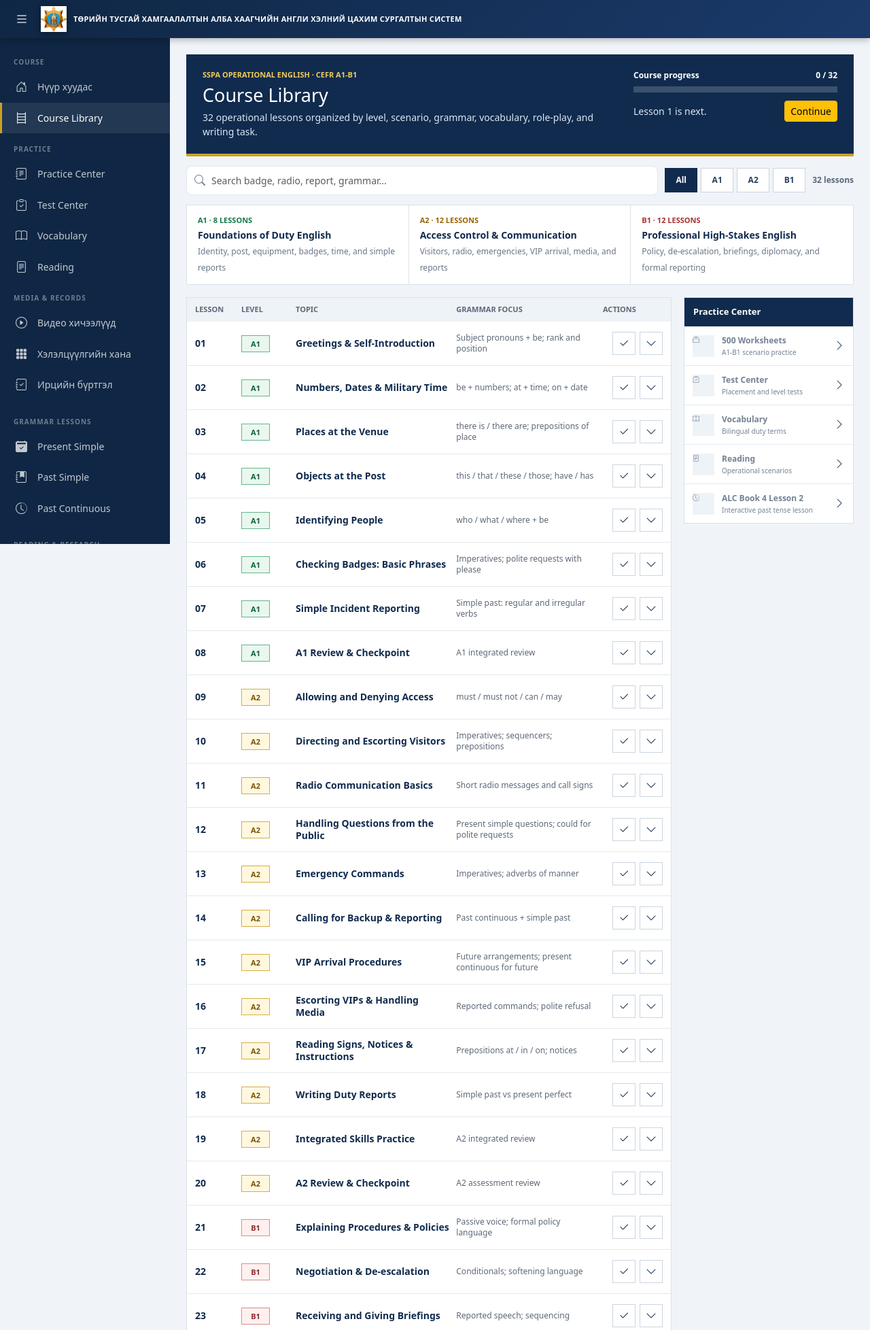
After one commit to Erkhem-Tur/sspa400-public, a Django app: page /course/ in a window 1280 px wide. The commit adds this page. Shown: the top 1956 px of the page at 68% size. Run offline with Django 5.2, Linux system fonts and the light colour scheme; data comes from the database, SQL or seed files in the repository; data that the repository does not hold is empty.

Commit message:
Organize LMS into course and practice libraries

```diff
--- a/config/urls.py
+++ b/config/urls.py
@@ -13,6 +13,7 @@ urlpatterns = [
     path('api/quiz/submit/', views.submit_quiz, name='submit_quiz'),
     path('api/study/time/', views.track_study_time, name='track_study_time'),
     path('profile/', views.profile_view, name='profile'),
+    path('course/', views.course_library_view, name='course_library'),
     path('worksheets/', views.worksheets_view, name='worksheets'),
     path('departments/', views.department_view, name='departments'),
     path('videos/', views.videos_view, name='videos'),
--- /dev/null
+++ b/lms/static/lms/course_library.js
@@ -0,0 +1,95 @@
+(function () {
+  'use strict';
+
+  const root = document.getElementById('courseLibrary');
+  if (!root) return;
+
+  const rows = Array.from(document.querySelectorAll('.course-row'));
+  const storageKey = 'sspa-course-library-complete';
+  let completed;
+  try {
+    completed = new Set(JSON.parse(localStorage.getItem(storageKey) || '[]').map(Number));
+  } catch (error) {
+    completed = new Set();
+  }
+  const requestedLevel = new URLSearchParams(window.location.search).get('level');
+  let activeLevel = ['A1', 'A2', 'B1'].includes(requestedLevel) ? requestedLevel : 'all';
+
+  function saveCompleted() {
+    localStorage.setItem(storageKey, JSON.stringify(Array.from(completed).sort((a, b) => a - b)));
+  }
+
+  function updateProgress() {
+    const count = completed.size;
+    const percent = Math.round((count / rows.length) * 100);
+    document.getElementById('courseProgressText').textContent = `${count} / ${rows.length}`;
+    document.getElementById('courseProgressFill').style.width = `${percent}%`;
+    document.querySelector('.course-progress-track').setAttribute('aria-valuenow', String(count));
+    const next = rows.find((row) => !completed.has(Number(row.dataset.number)));
+    document.getElementById('courseProgressNote').textContent = next ? `Lesson ${next.dataset.number} is next.` : 'Course complete.';
+    document.querySelectorAll('[data-complete-lesson]').forEach((button) => {
+      button.classList.toggle('is-done', completed.has(Number(button.dataset.completeLesson)));
+    });
+  }
+
+  function applyFilters() {
+    const query = document.getElementById('courseSearch').value.toLowerCase().trim();
+    let visible = 0;
+    rows.forEach((row) => {
+      const levelMatch = activeLevel === 'all' || row.dataset.level === activeLevel;
+      const searchMatch = !query || row.dataset.search.includes(query);
+      const show = levelMatch && searchMatch;
+      row.hidden = !show;
+      if (show) visible += 1;
+    });
+    document.getElementById('courseVisibleCount').textContent = `${visible} lesson${visible === 1 ? '' : 's'}`;
+    document.getElementById('courseEmpty').style.display = visible ? 'none' : 'block';
+  }
+
+  function toggleDetail(number, forceOpen) {
+    const detail = document.getElementById(`course-detail-${number}`);
+    const button = document.querySelector(`[data-expand-lesson="${number}"]`);
+    const open = typeof forceOpen === 'boolean' ? forceOpen : !detail.classList.contains('open');
+    detail.classList.toggle('open', open);
+    button.setAttribute('aria-expanded', String(open));
+  }
+
+  document.querySelectorAll('.course-filter').forEach((button) => {
+    const selected = button.dataset.level === activeLevel;
+    button.classList.toggle('active', selected);
+    button.addEventListener('click', () => {
+      activeLevel = button.dataset.level;
+      document.querySelectorAll('.course-filter').forEach((item) => item.classList.toggle('active', item === button));
+      applyFilters();
+    });
+  });
+
+  document.getElementById('courseSearch').addEventListener('input', applyFilters);
+  document.querySelectorAll('[data-expand-lesson]').forEach((button) => {
+    button.addEventListener('click', () => toggleDetail(button.dataset.expandLesson));
+  });
+  document.querySelectorAll('[data-complete-lesson]').forEach((button) => {
+    button.addEventListener('click', () => {
+      const number = Number(button.dataset.completeLesson);
+      if (completed.has(number)) completed.delete(number); else completed.add(number);
+      saveCompleted();
+      updateProgress();
+    });
+  });
+
+  document.getElementById('continueCourse').addEventListener('click', () => {
+    const next = rows.find((row) => !completed.has(Number(row.dataset.number)) && !row.hidden);
+    if (!next) return;
+    toggleDetail(next.dataset.number, true);
+    next.scrollIntoView({ behavior: 'smooth', block: 'center' });
+  });
+
+  const lessonParam = Number(new URLSearchParams(window.location.search).get('lesson'));
+  if (lessonParam && document.getElementById(`course-lesson-${lessonParam}`)) {
+    toggleDetail(lessonParam, true);
+    document.getElementById(`course-lesson-${lessonParam}`).scrollIntoView({ block: 'center' });
+  }
+
+  updateProgress();
+  applyFilters();
+}());
--- a/lms/templates/lms/base.html
+++ b/lms/templates/lms/base.html
@@ -224,12 +224,19 @@
 <!-- SIDEBAR -->
 <aside class="app-sidebar" id="sidebar">
   <nav class="sidebar-nav">
-    <div class="sidebar-title">Үндсэн цэс</div>
+    <div class="sidebar-title">Course</div>
     <a href="{% url 'dashboard' %}" class="{% if request.resolver_match.url_name == 'dashboard' %}active{% endif %}">
       <i class="bi bi-house-door"></i> Нүүр хуудас
     </a>
+    <a href="{% url 'course_library' %}" class="{% if request.resolver_match.url_name == 'course_library' %}active{% endif %}">
+      <i class="bi bi-bookshelf"></i> Course Library
+    </a>
+    <div class="sidebar-title">Practice</div>
     <a href="{% url 'worksheets' %}" class="{% if request.resolver_match.url_name == 'worksheets' and not request.GET.tab %}active{% endif %}">
-      <i class="bi bi-journal-text"></i> Worksheets &amp; Tests
+      <i class="bi bi-journal-text"></i> Practice Center
+    </a>
+    <a href="{% url 'worksheets' %}?tab=tests" class="{% if request.resolver_match.url_name == 'worksheets' and request.GET.tab == 'tests' %}active{% endif %}">
+      <i class="bi bi-clipboard-check"></i> Test Center
     </a>
     <a href="{% url 'worksheets' %}?tab=vocabulary" class="{% if request.resolver_match.url_name == 'worksheets' and request.GET.tab == 'vocabulary' %}active{% endif %}">
       <i class="bi bi-book"></i> Vocabulary
@@ -237,6 +244,7 @@
     <a href="{% url 'worksheets' %}?tab=reading" class="{% if request.resolver_match.url_name == 'worksheets' and request.GET.tab == 'reading' %}active{% endif %}">
       <i class="bi bi-file-text"></i> Reading
     </a>
+    <div class="sidebar-title">Media &amp; Records</div>
     <a href="{% url 'videos' %}" class="{% if request.resolver_match.url_name == 'videos' %}active{% endif %}">
       <i class="bi bi-play-circle"></i> Видео хичээлүүд
     </a>
--- /dev/null
+++ b/lms/templates/lms/course_library.html
@@ -0,0 +1,188 @@
+{% extends 'lms/base.html' %}
+{% load static %}
+
+{% block title %}SSPA Operational English Course Library{% endblock %}
+
+{% block extra_head %}
+<style>
+  .course-shell { max-width: 1120px; margin: 0 auto; color: #172033; }
+  .course-head { display: grid; grid-template-columns: 1fr 300px; gap: 24px; padding: 22px 24px; background: #102b4e; color: #fff; border-bottom: 4px solid #c9a227; }
+  .course-kicker { color: #f2cb58; font-size: 11px; font-weight: 900; text-transform: uppercase; }
+  .course-head h1 { font-size: 27px; margin: 5px 0 6px; letter-spacing: 0; }
+  .course-head p { margin: 0; color: #dce6f2; font-size: 14px; }
+  .course-progress-label { display: flex; justify-content: space-between; font-size: 12px; font-weight: 800; margin-bottom: 7px; }
+  .course-progress-track { height: 9px; background: rgba(255,255,255,.18); overflow: hidden; }
+  .course-progress-fill { height: 100%; width: 0; background: #f2cb58; transition: width .2s ease; }
+  .course-progress-actions { display: flex; justify-content: space-between; align-items: center; gap: 10px; margin-top: 12px; }
+  .course-progress-actions small { color: #dce6f2; }
+
+  .course-toolbar { display: grid; grid-template-columns: minmax(220px, 1fr) auto auto; gap: 10px; align-items: center; padding: 14px 0; border-bottom: 1px solid #dbe2ea; }
+  .course-search { position: relative; }
+  .course-search i { position: absolute; left: 12px; top: 50%; transform: translateY(-50%); color: #748194; }
+  .course-search input { padding-left: 36px; }
+  .course-filters { display: flex; gap: 5px; }
+  .course-filter { border: 1px solid #cbd5df; background: #fff; color: #29415d; min-width: 48px; padding: 8px 10px; font-size: 12px; font-weight: 900; }
+  .course-filter.active { background: #102b4e; color: #fff; border-color: #102b4e; }
+  .course-visible-count { color: #5d6878; font-size: 12px; font-weight: 800; white-space: nowrap; }
+
+  .module-map { display: grid; grid-template-columns: repeat(3, 1fr); border: 1px solid #dbe2ea; border-top: 0; }
+  .module-band { padding: 14px 16px; border-right: 1px solid #dbe2ea; background: #fff; }
+  .module-band:last-child { border-right: 0; }
+  .module-level { font-size: 11px; font-weight: 900; text-transform: uppercase; }
+  .module-band strong { display: block; color: #102b4e; font-size: 14px; margin-top: 3px; }
+  .module-band span { color: #697688; font-size: 12px; }
+  .module-a1 .module-level { color: #16794b; }
+  .module-a2 .module-level { color: #9a6500; }
+  .module-b1 .module-level { color: #a83232; }
+
+  .catalog-layout { display: grid; grid-template-columns: minmax(0, 1fr) 250px; gap: 18px; margin-top: 18px; align-items: start; }
+  .catalog-panel { border: 1px solid #dbe2ea; background: #fff; }
+  .catalog-header { display: grid; grid-template-columns: 58px 70px minmax(180px, 1.1fr) minmax(180px, 1fr) 88px; gap: 10px; align-items: center; padding: 9px 12px; background: #eef3f8; color: #5d6878; font-size: 11px; font-weight: 900; text-transform: uppercase; }
+  .course-row { border-top: 1px solid #e3e8ee; }
+  .course-row:first-of-type { border-top: 0; }
+  .course-summary { display: grid; grid-template-columns: 58px 70px minmax(180px, 1.1fr) minmax(180px, 1fr) 88px; gap: 10px; align-items: center; padding: 11px 12px; min-height: 64px; }
+  .course-summary:hover { background: #f7f9fb; }
+  .lesson-number { color: #102b4e; font-size: 14px; font-weight: 900; }
+  .level-badge { display: inline-flex; align-items: center; justify-content: center; width: 42px; height: 25px; font-size: 11px; font-weight: 900; border: 1px solid; }
+  .level-a1 { color: #0b6138; border-color: #65b58b; background: #e9f7ef; }
+  .level-a2 { color: #7a5100; border-color: #d6ad44; background: #fff8df; }
+  .level-b1 { color: #8f2929; border-color: #d88d8d; background: #fff0f0; }
+  .lesson-title { color: #102b4e; font-size: 14px; font-weight: 900; line-height: 1.3; }
+  .lesson-grammar { color: #5d6878; font-size: 12px; line-height: 1.35; }
+  .row-actions { display: flex; justify-content: flex-end; gap: 6px; }
+  .row-icon-btn { width: 34px; height: 34px; display: inline-flex; align-items: center; justify-content: center; border: 1px solid #cbd5df; background: #fff; color: #102b4e; }
+  .row-icon-btn:hover { background: #eaf0f6; }
+  .row-check.is-done { background: #16794b; border-color: #16794b; color: #fff; }
+  .row-expand[aria-expanded="true"] i { transform: rotate(180deg); }
+  .row-expand i { transition: transform .15s; }
+
+  .course-detail { display: none; padding: 0 12px 14px 150px; background: #f7f9fb; }
+  .course-detail.open { display: block; }
+  .detail-grid { display: grid; grid-template-columns: 1.25fr 1fr; gap: 16px; border-top: 1px solid #dbe2ea; padding-top: 14px; }
+  .detail-label { color: #9a6500; font-size: 10px; font-weight: 900; text-transform: uppercase; margin-bottom: 4px; }
+  .detail-copy { color: #354256; font-size: 13px; line-height: 1.55; margin-bottom: 12px; }
+  .vocab-list { display: flex; flex-wrap: wrap; gap: 5px; }
+  .vocab-chip { border: 1px solid #cbd5df; background: #fff; color: #29415d; padding: 4px 7px; font-size: 11px; font-weight: 700; }
+  .detail-links { display: flex; flex-wrap: wrap; gap: 7px; margin-top: 12px; }
+
+  .course-aside { position: sticky; top: 74px; border: 1px solid #dbe2ea; background: #fff; }
+  .aside-heading { padding: 11px 13px; background: #102b4e; color: #fff; font-size: 13px; font-weight: 900; }
+  .aside-link { display: grid; grid-template-columns: 34px 1fr auto; gap: 9px; align-items: center; padding: 11px 12px; color: #29415d; text-decoration: none; border-bottom: 1px solid #e3e8ee; }
+  .aside-link:last-child { border-bottom: 0; }
+  .aside-link:hover { background: #f7f9fb; color: #102b4e; }
+  .aside-icon { width: 32px; height: 32px; display: flex; align-items: center; justify-content: center; background: #eef3f8; color: #102b4e; }
+  .aside-link strong { display: block; font-size: 12px; }
+  .aside-link span { display: block; color: #748194; font-size: 10px; margin-top: 1px; }
+  .empty-state { display: none; padding: 36px 18px; text-align: center; color: #5d6878; }
+
+  @media (max-width: 900px) {
+    .course-head, .catalog-layout { grid-template-columns: 1fr; }
+    .course-aside { position: static; }
+    .course-toolbar { grid-template-columns: 1fr auto; }
+    .course-visible-count { grid-column: 1 / -1; }
+  }
+  @media (max-width: 700px) {
+    .module-map { grid-template-columns: 1fr; }
+    .module-band { border-right: 0; border-bottom: 1px solid #dbe2ea; }
+    .module-band:last-child { border-bottom: 0; }
+    .catalog-header { display: none; }
+    .course-summary { grid-template-columns: 44px 48px minmax(0, 1fr) 76px; }
+    .lesson-grammar { grid-column: 3 / -1; }
+    .course-detail { padding: 0 12px 14px; }
+    .detail-grid { grid-template-columns: 1fr; }
+  }
+  @media (max-width: 480px) {
+    .course-head { padding: 18px 15px; }
+    .course-head h1 { font-size: 23px; }
+    .course-toolbar { grid-template-columns: 1fr; }
+    .course-filters { overflow-x: auto; }
+    .course-summary { grid-template-columns: 38px 44px minmax(0, 1fr); }
+    .row-actions { grid-column: 3; justify-content: flex-start; }
+    .lesson-grammar { grid-column: 3; }
+  }
+</style>
+{% endblock %}
+
+{% block content %}
+<div class="course-shell" id="courseLibrary">
+  <header class="course-head">
+    <div>
+      <div class="course-kicker">SSPA Operational English · CEFR A1-B1</div>
+      <h1>Course Library</h1>
+      <p>32 operational lessons organized by level, scenario, grammar, vocabulary, role-play, and writing task.</p>
+    </div>
+    <div>
+      <div class="course-progress-label"><span>Course progress</span><span id="courseProgressText">0 / 32</span></div>
+      <div class="course-progress-track" role="progressbar" aria-label="Course progress" aria-valuemin="0" aria-valuemax="32" aria-valuenow="0"><div class="course-progress-fill" id="courseProgressFill"></div></div>
+      <div class="course-progress-actions"><small id="courseProgressNote">Lesson 1 is next.</small><button class="btn btn-sm btn-warning" type="button" id="continueCourse">Continue</button></div>
+    </div>
+  </header>
+
+  <div class="course-toolbar">
+    <label class="course-search" for="courseSearch"><i class="bi bi-search"></i><input class="form-control" id="courseSearch" type="search" placeholder="Search badge, radio, report, grammar..."></label>
+    <div class="course-filters" aria-label="Course level">
+      <button type="button" class="course-filter active" data-level="all">All</button>
+      <button type="button" class="course-filter" data-level="A1">A1</button>
+      <button type="button" class="course-filter" data-level="A2">A2</button>
+      <button type="button" class="course-filter" data-level="B1">B1</button>
+    </div>
+    <div class="course-visible-count" id="courseVisibleCount">32 lessons</div>
+  </div>
+
+  <div class="module-map">
+    <div class="module-band module-a1"><div class="module-level">A1 · {{ course_counts.A1 }} lessons</div><strong>Foundations of Duty English</strong><span>Identity, post, equipment, badges, time, and simple reports</span></div>
+    <div class="module-band module-a2"><div class="module-level">A2 · {{ course_counts.A2 }} lessons</div><strong>Access Control & Communication</strong><span>Visitors, radio, emergencies, VIP arrival, media, and reports</span></div>
+    <div class="module-band module-b1"><div class="module-level">B1 · {{ course_counts.B1 }} lessons</div><strong>Professional High-Stakes English</strong><span>Policy, de-escalation, briefings, diplomacy, and formal reporting</span></div>
+  </div>
+
+  <div class="catalog-layout">
+    <section class="catalog-panel" aria-label="Course lessons">
+      <div class="catalog-header"><span>Lesson</span><span>Level</span><span>Topic</span><span>Grammar focus</span><span>Actions</span></div>
+      <div id="courseRows">
+        {% for lesson in course_lessons %}
+        <article class="course-row" id="course-lesson-{{ lesson.number }}" data-number="{{ lesson.number }}" data-level="{{ lesson.level }}" data-search="{{ lesson.title|lower }} {{ lesson.grammar|lower }} {{ lesson.scenario|lower }} {{ lesson.vocabulary|join:' '|lower }}">
+          <div class="course-summary">
+            <div class="lesson-number">{{ lesson.number|stringformat:'02d' }}</div>
+            <div><span class="level-badge level-{{ lesson.level|lower }}">{{ lesson.level }}</span></div>
+            <div class="lesson-title">{{ lesson.title }}</div>
+            <div class="lesson-grammar">{{ lesson.grammar }}</div>
+            <div class="row-actions">
+              <button type="button" class="row-icon-btn row-check" data-complete-lesson="{{ lesson.number }}" title="Mark lesson complete" aria-label="Mark lesson {{ lesson.number }} complete"><i class="bi bi-check2"></i></button>
+              <button type="button" class="row-icon-btn row-expand" data-expand-lesson="{{ lesson.number }}" title="Open lesson details" aria-label="Open lesson {{ lesson.number }} details" aria-expanded="false"><i class="bi bi-chevron-down"></i></button>
+            </div>
+          </div>
+          <div class="course-detail" id="course-detail-{{ lesson.number }}">
+            <div class="detail-grid">
+              <div>
+                <div class="detail-label">Operational scenario</div><div class="detail-copy">{{ lesson.scenario }}</div>
+                <div class="detail-label">Vocabulary</div><div class="vocab-list">{% for word in lesson.vocabulary %}<span class="vocab-chip">{{ word }}</span>{% endfor %}</div>
+              </div>
+              <div>
+                <div class="detail-label">Role-play</div><div class="detail-copy">{{ lesson.role_play }}</div>
+                <div class="detail-label">Writing task</div><div class="detail-copy">{{ lesson.writing }}</div>
+              </div>
+            </div>
+            <div class="detail-links">
+              <a class="btn btn-sm btn-primary" href="{% url 'worksheets' %}?tab=worksheets&amp;level={{ lesson.level }}"><i class="bi bi-pencil-square me-1"></i>{{ lesson.level }} worksheets</a>
+              <a class="btn btn-sm btn-outline-secondary" href="{% url 'worksheets' %}?tab=tests"><i class="bi bi-clipboard-check me-1"></i>Test Center</a>
+            </div>
+          </div>
+        </article>
+        {% endfor %}
+      </div>
+      <div class="empty-state" id="courseEmpty"><i class="bi bi-search fs-4 d-block mb-2"></i>No matching lessons.</div>
+    </section>
+
+    <aside class="course-aside" aria-label="Practice resources">
+      <div class="aside-heading">Practice Center</div>
+      <a class="aside-link" href="{% url 'worksheets' %}?tab=worksheets"><span class="aside-icon"><i class="bi bi-collection"></i></span><span><strong>500 Worksheets</strong><span>A1-B1 scenario practice</span></span><i class="bi bi-chevron-right"></i></a>
+      <a class="aside-link" href="{% url 'worksheets' %}?tab=tests"><span class="aside-icon"><i class="bi bi-clipboard-check"></i></span><span><strong>Test Center</strong><span>Placement and level tests</span></span><i class="bi bi-chevron-right"></i></a>
+      <a class="aside-link" href="{% url 'worksheets' %}?tab=vocabulary"><span class="aside-icon"><i class="bi bi-book"></i></span><span><strong>Vocabulary</strong><span>Bilingual duty terms</span></span><i class="bi bi-chevron-right"></i></a>
+      <a class="aside-link" href="{% url 'worksheets' %}?tab=reading"><span class="aside-icon"><i class="bi bi-file-text"></i></span><span><strong>Reading</strong><span>Operational scenarios</span></span><i class="bi bi-chevron-right"></i></a>
+      {% if alc_lesson %}<a class="aside-link" href="{% url 'lesson' alc_lesson.id %}"><span class="aside-icon"><i class="bi bi-clock-history"></i></span><span><strong>ALC Book 4 Lesson 2</strong><span>Interactive past tense lesson</span></span><i class="bi bi-chevron-right"></i></a>{% endif %}
+    </aside>
+  </div>
+</div>
+{% endblock %}
+
+{% block extra_js %}<script src="{% static 'lms/course_library.js' %}"></script>{% endblock %}
--- a/lms/views.py
+++ b/lms/views.py
@@ -10,6 +10,7 @@ from django.utils import timezone
 from django.views.decorators.http import require_POST
 
 from .models import Lesson, QuizResult, UserProgress, Department, Video, LogEntry, TlOverride, WallPost, RANK_CHOICES, PROMPT_CHOICES
+from .course_catalog import get_course_lessons
 
 
 LESSON_RESOURCE_FILES = [
@@ -77,6 +78,18 @@ def lesson_view(request, lesson_id):
 
 def worksheets_view(request):
     return render(request, 'lms/worksheets.html')
+
+
+def course_library_view(request):
+    lessons = get_course_lessons()
+    return render(request, 'lms/course_library.html', {
+        'course_lessons': lessons,
+        'alc_lesson': Lesson.objects.filter(title__icontains='ALC Book 4 Lesson 2').first(),
+        'course_counts': {
+            level: sum(lesson['level'] == level for lesson in lessons)
+            for level in ('A1', 'A2', 'B1')
+        },
+    })
 
 
 def tl_fetch(request):
```
Also changed, not shown: lms/course_catalog.py (added, +42 -0 lines), lms/templates/lms/dashboard.html (+8 -12 lines), lms/templates/lms/worksheets.html (+9 -4 lines), lms/tests/test_ch1_elementary.py (+25 -0 lines), lms/tests/test_ch2_intermediate.py (+16 -0 lines).
